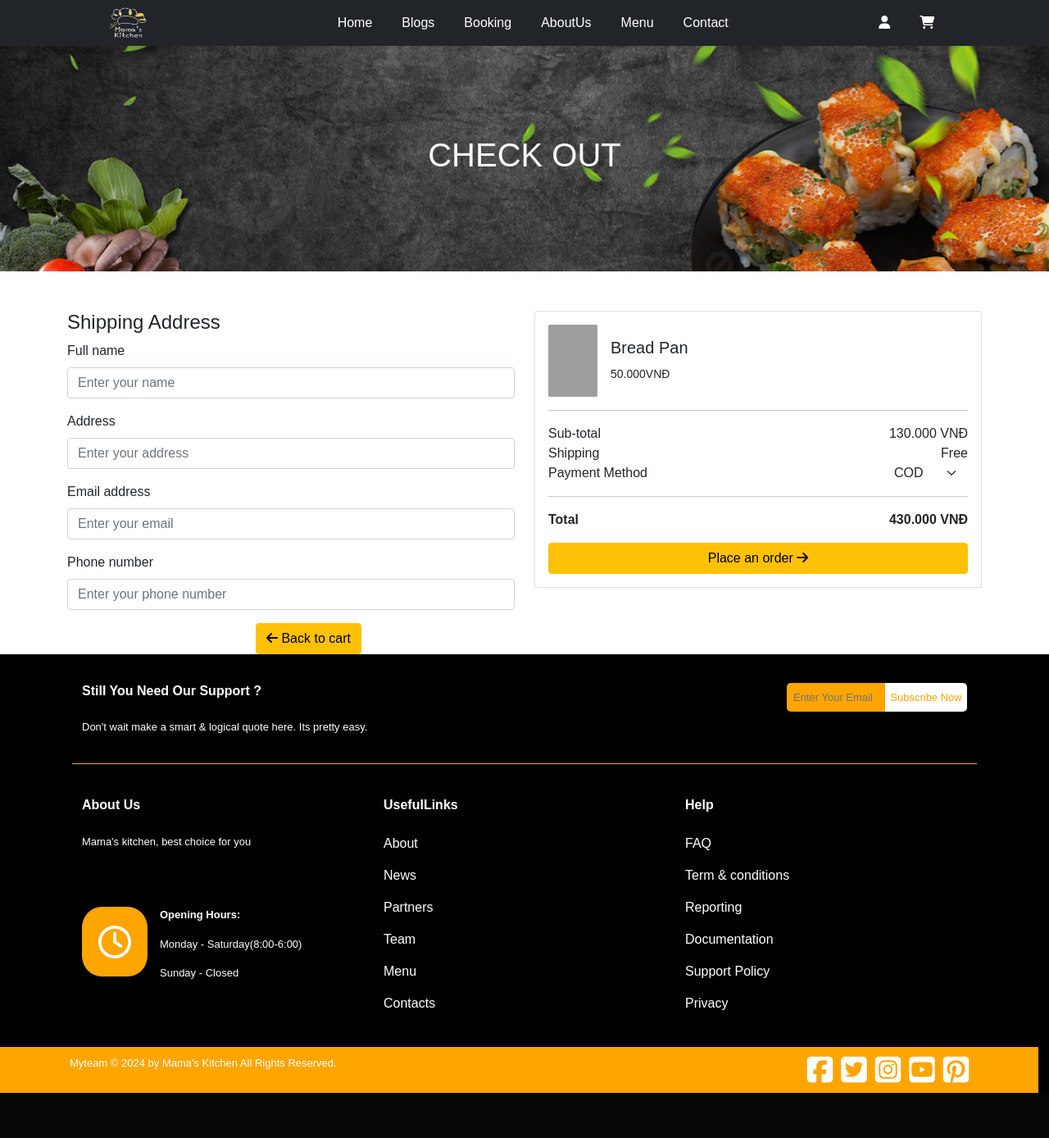
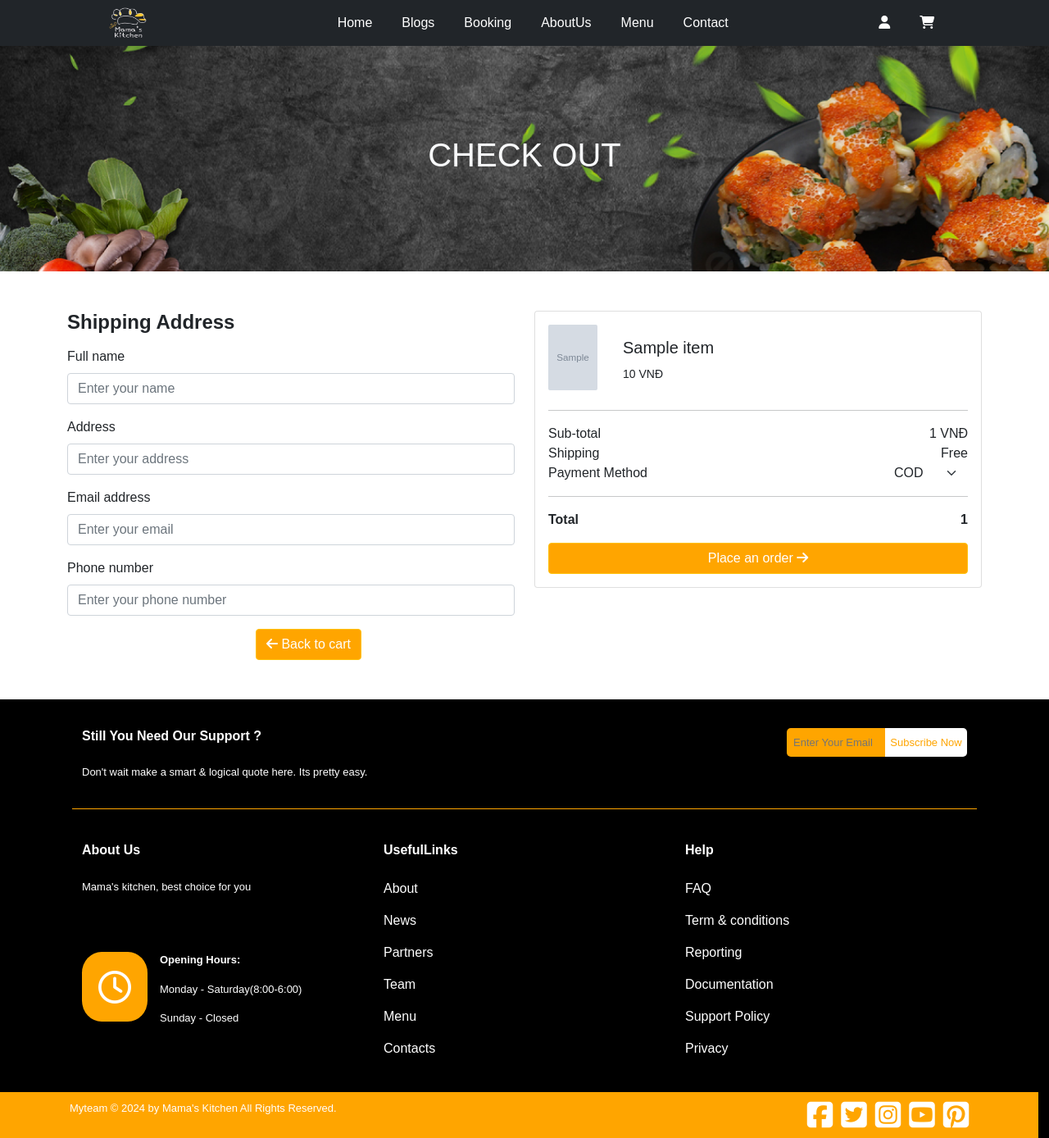
Before and after one commit to TranHoangXuanNguyen/PHP_WebBasicProject, a PHP site: the page made by app/views/Checkout.php in a window 1280 px wide. Shown: the whole page at 82% size. Before the commit the page ends 1333 px from the top, so only its background shows below. Run offline with PHP 8.4, Linux system fonts and the light colour scheme; the template is opened without the code that fills it: most values are stand-ins (such as "Sample title", 1, 10 or a date in 2020); grey boxes marked "Sample" are stand-in pictures; grey boxes are pictures that could not be loaded.

Commit message:
#32-orderController

```diff
--- a/app/views/Checkout.php
+++ b/app/views/Checkout.php
@@ -4,7 +4,7 @@
 <head>
     <meta charset="UTF-8">
     <meta name="viewport" content="width=device-width, initial-scale=1.0">
-    <title>MenuFood</title>
+    <title>Check Out</title>
     <link href="https://cdn.jsdelivr.net/npm/bootstrap@5.0.2/dist/css/bootstrap.min.css" rel="stylesheet" integrity="sha384-EVSTQN3/azprG1Anm3QDgpJLIm9Nao0Yz1ztcQTwFspd3yD65VohhpuuCOmLASjC" crossorigin="anonymous">
     <link rel="stylesheet" href="https://cdnjs.cloudflare.com/ajax/libs/font-awesome/6.7.2/css/all.min.css">
     <link rel="stylesheet" href="https://cdnjs.cloudflare.com/ajax/libs/font-awesome/4.7.0/css/font-awesome.min.css">
@@ -14,6 +14,7 @@
 </head>
 
 <body>
+
 <?php
     require_once("app/components/header.php");
 ?>
@@ -28,7 +29,7 @@
         <div class="row">
             <!-- Shipping Address -->
             <div class="col-md-6">
-                <h4>Shipping Address</h4>
+                <h4 style="margin-bottom:15px"><strong>Shipping Address</strong></h4>
                 <form>
                     <div class="mb-3">
                         <label for="fullName" class="form-label">Full name</label>
@@ -46,7 +47,7 @@
                         <label for="phone" class="form-label">Phone number</label>
                         <input type="text" class="form-control" id="phone" placeholder="Enter your phone number">
                     </div>
-                    <button type="button" class="btn btn-warning payment-button"><i class="fa-solid fa-arrow-left"></i> Back to cart</button>
+                    <button type="button" class="btn btn-warning payment-button" style="background-color:orange; color:white;"><i class="fa-solid fa-arrow-left"></i> Back to cart</button>
                 </form>
             </div>
 
@@ -55,17 +56,20 @@
                 <div class="card">
                     <div class="card-body">
                         <!-- Item List -->
-                        <div class="card-food">
-                                <img src="https://hopdungthucan.com/wp-content/uploads/2022/05/hinh-anh-tra-sua-dep-tuyet.jpg" class="foodselect" alt="...">
+                        <?php if (isset($items) && is_array($items) && !empty($items)) : ?>
+                            <?php foreach ($items as $order): ?>
+                                <div class="card-food d-flex mb-3">
+                                    <img src="<?php echo htmlspecialchars( $order['foodImg']); ?>" class="foodselect" alt="Food Image" style="width: 80px; height: 80px; object-fit: cover; margin-right: 15px;">
                                     <div class="card-body food-order">
-                                    <h5 class="card-title">Bread Pan</h5>
-                                    <p class="card-text"><small class="text-body-secondary">50.000VNĐ</small></p>
+                                        <h5 class="card-title"><?php echo htmlspecialchars( $order['foodName']); ?></h5>
+                                        <p class="card-text"><small class="text-body-secondary"><?php echo number_format( $order['price'], 0, ',', '.'); ?> VNĐ</small></p>
                                     </div>
                                 </div>
+                            <?php endforeach; ?>
                             <hr>
                             <div class="d-flex justify-content-between">
                                 <span>Sub-total</span>
-                                <span>130.000 VNĐ</span>
+                                <span><?php echo number_format( $subtotal['subtotal'], 0, ',', '.'); ?> VNĐ</span>
                             </div>
                             <div class="d-flex justify-content-between">
                                 <span>Shipping</span>
@@ -78,22 +82,28 @@
                                     <option value="2">MoMo</option>
                                 </select>
                             </div>
-
                             <hr>
                             <div class="d-flex justify-content-between">
                                 <strong>Total</strong>
-                                <strong>430.000 VNĐ</strong>
+                                <strong><?php echo number_format( $subtotal['subtotal'], 0, ',', '.'); ?></strong>
                             </div>
-                        <button class="btn btn-warning w-100 mt-3">Place an order <i class="fa-solid fa-arrow-right"></i></button>
-
-                    </div>
-                </div>
+                            <button class="btn btn-warning w-100 mt-3" style="background-color:orange; color:white ">Place an order <i class="fa-solid fa-arrow-right"></i></button>
+                        <?php else: ?>
+                            <p>No items in the cart.</p>
+                        <?php endif; ?>
                     </div>
                 </div>
             </div>
 
+
+
+        </div>
+    </div>
+
     <script src="https://cdn.jsdelivr.net/npm/bootstrap@5.3.0-alpha3/dist/js/bootstrap.bundle.min.js"></script>
+    </div>
 
+    <div class="mt-5">
     <?php
     include_once("app/components/footer.php");
     ?>
```
Also changed, not shown: app/controllers/userController.php (+26 -1 lines), app/models/userModel.php (+22 -0 lines). Lines whose indentation alone changed are shown as unchanged.
